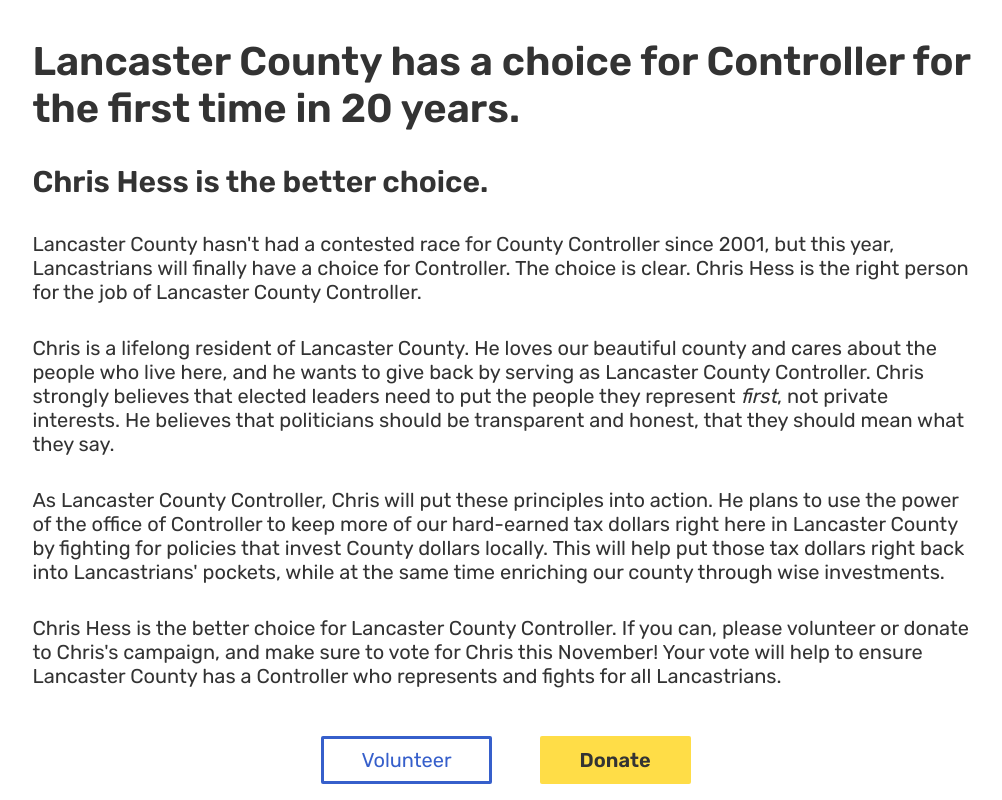
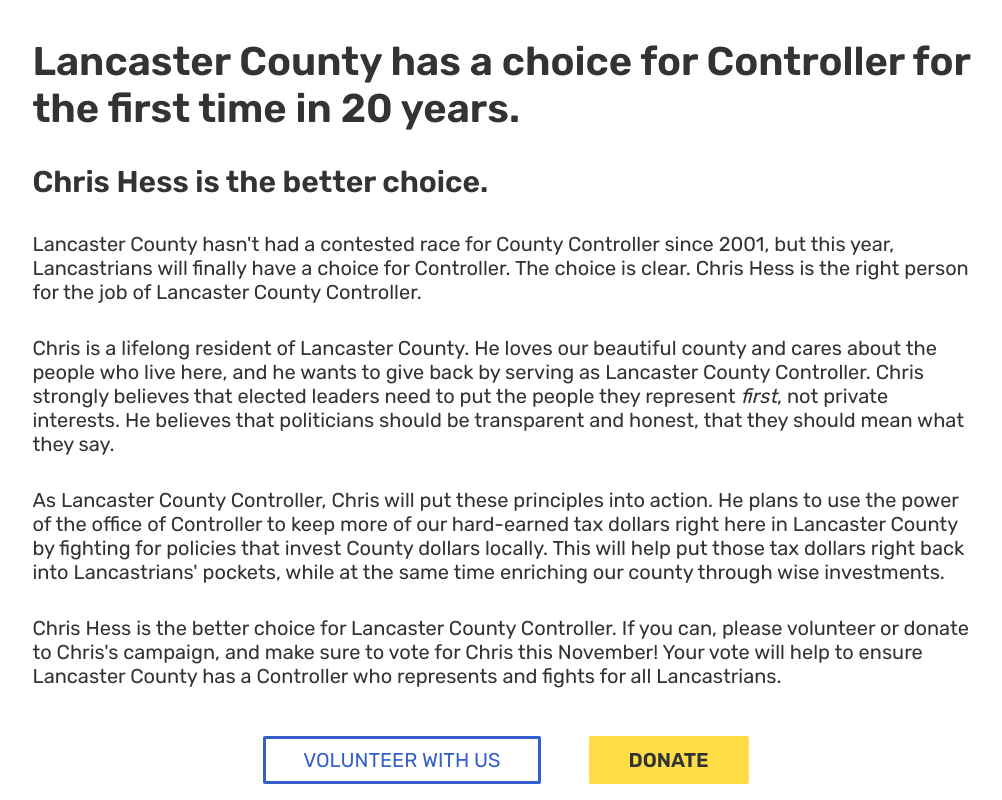
Before and after one commit to HessForLanCo/hessforlanco.org, a Next.js app: page / in a window 1280 px wide. Shown: the part 459-1259 px from the top of the page, without its empty margins (134-1136 px from the left). Built offline with nearby package versions, Linux system fonts and the light colour scheme.

Commit message:
Some updates to CTA buttons.

```diff
--- a/src/components/Button.js
+++ b/src/components/Button.js
@@ -20,7 +20,8 @@ const StyledButton = styled.button`
   border: ${props => props.secondary ? `3px solid ${color.primary}` : 'none'};
   border-radius: 2px;
   font-size: ${size.fontPrimary}px;
-  font-weight: ${props => props.cta ? '600' : 'initial'};
+  font-weight: ${props => (props.cta && !props.secondary ? '600' : 'initial')};
+  text-transform: ${props => props.cta ? 'uppercase' : null};
   cursor: pointer;
   &:hover {
     background-color: ${props => (
--- a/src/pages/index.js
+++ b/src/pages/index.js
@@ -53,7 +53,7 @@ export default function Home() {
           Chris Hess is the better choice for Lancaster County Controller.  If you can, please volunteer or donate to Chris&apos;s campaign, and make sure to vote for Chris this November!  Your vote will help to ensure Lancaster County has a Controller who represents and fights for all Lancastrians.
         </p>
         <CTAButtonsContainer>
-          <Button secondary asLink href={volunteerUrl} target="_blank" rel="noopener noreferrer">Volunteer</Button>
+          <Button cta secondary asLink href={volunteerUrl} target="_blank" rel="noopener noreferrer">Volunteer with us</Button>
           <Button cta asLink href={donateUrl}>Donate</Button>
         </CTAButtonsContainer>
       </Content>
```
